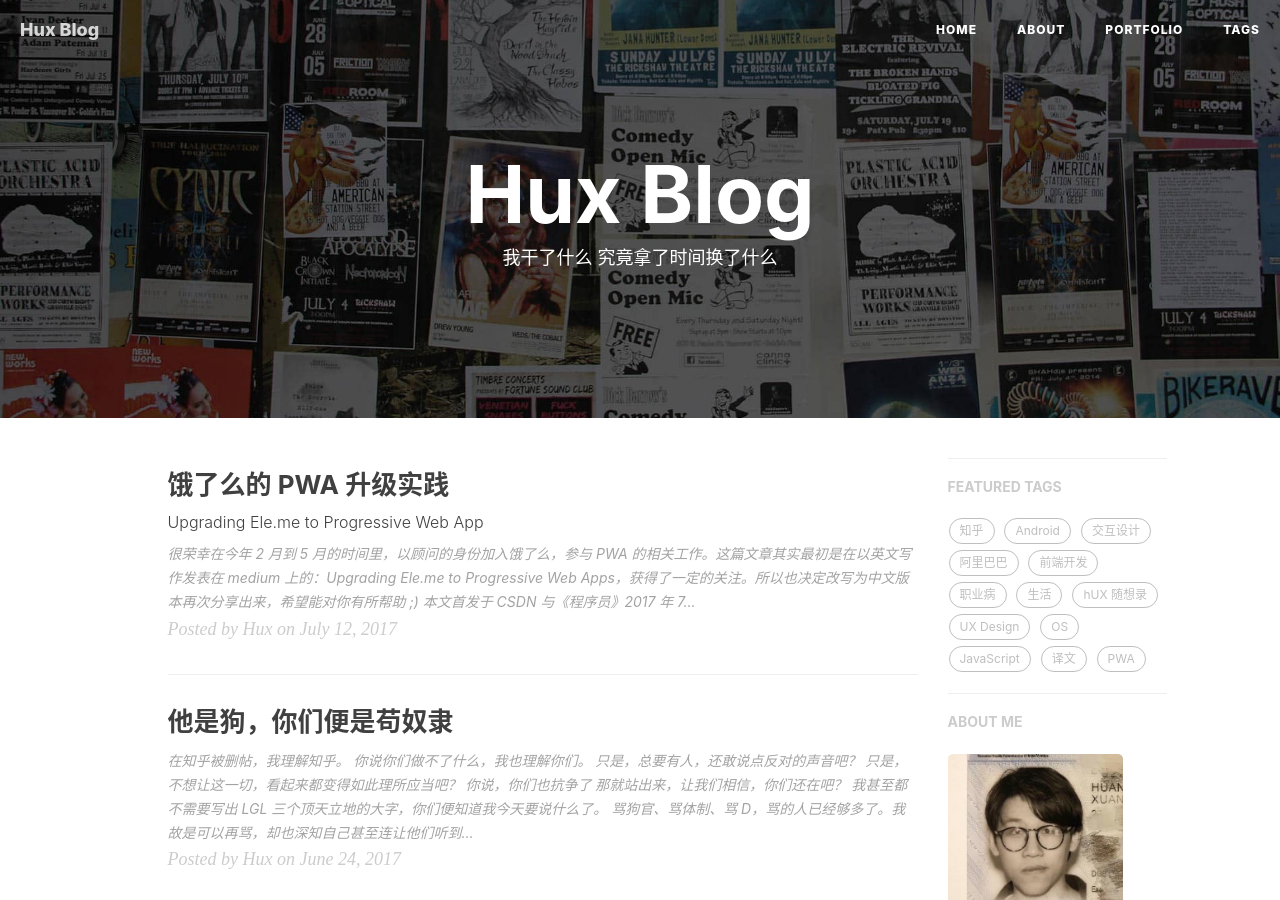
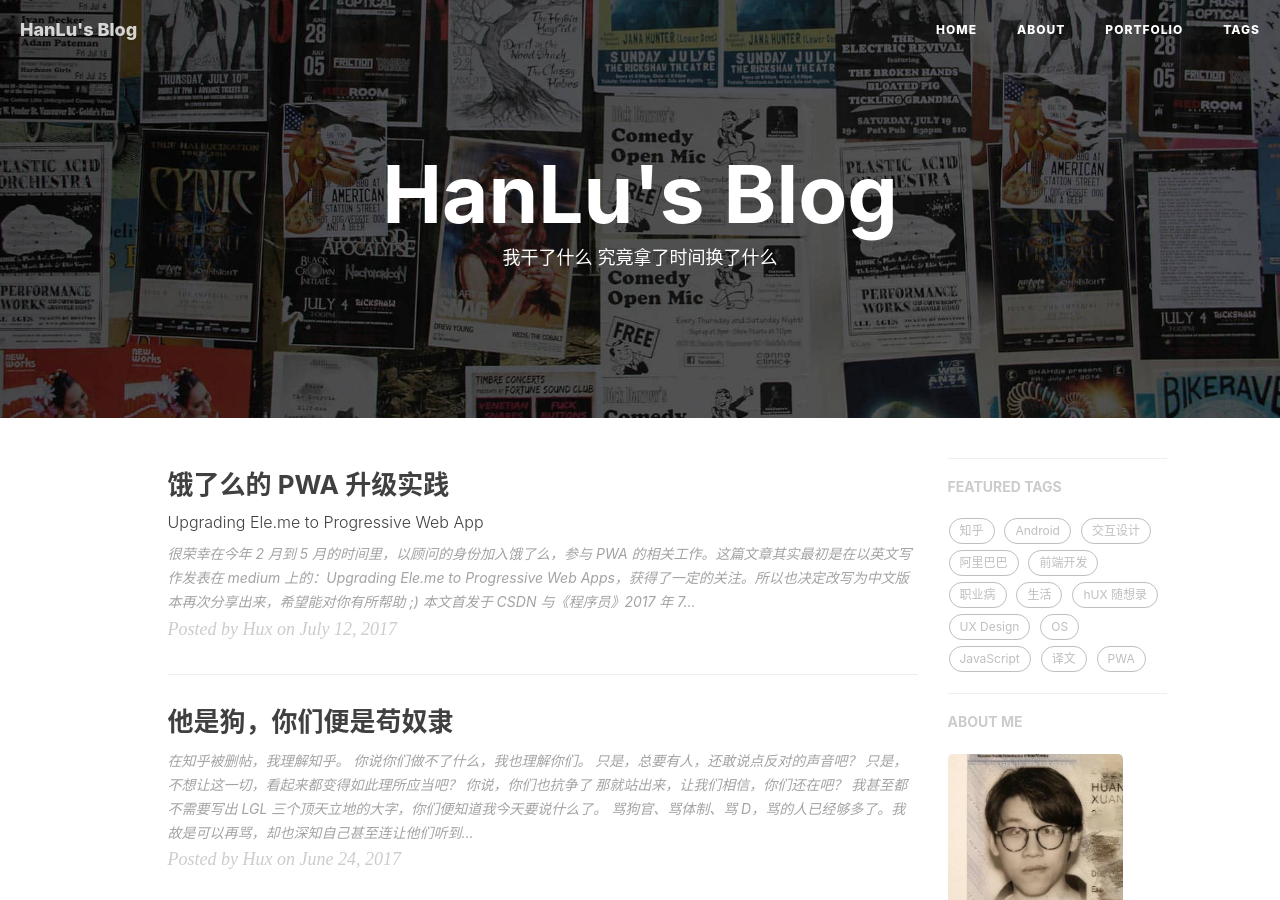
Before and after one commit to TakahashiKansuke/TakahashiKansuke.github.io, a Jekyll site: the page built from index.html, in a window 1280 px wide and 900 px high. Built offline with Jekyll 4.4.1, drawn with Linux system fonts in a browser that asks for light colours; nearby versions of some CDN libraries; the list of posts is cut into pages by our own code; comment, search, counter and statistics services are not loaded; some of the changed text lies outside the part shown.

Commit message:
Update _config.yml

```diff
--- a/_config.yml
+++ b/_config.yml
@@ -1,6 +1,6 @@
 # Site settings
-title: Hux Blog
-SEOTitle: 黄玄的博客 | Hux Blog
+title:  HanLu's Blog
+SEOTitle: 韩璐的博客 | HanLu's Blog
 header-img: img/home-bg.jpg
 email: huxpro@gmail.com
 description: "关于前端与设计、黑客与画家 | 黄玄，Web & Mobile Lover，Software Engineer，UX Designer | 这里是 @Hux黄玄 的个人博客，与你一起发现更大的世界。"
```
